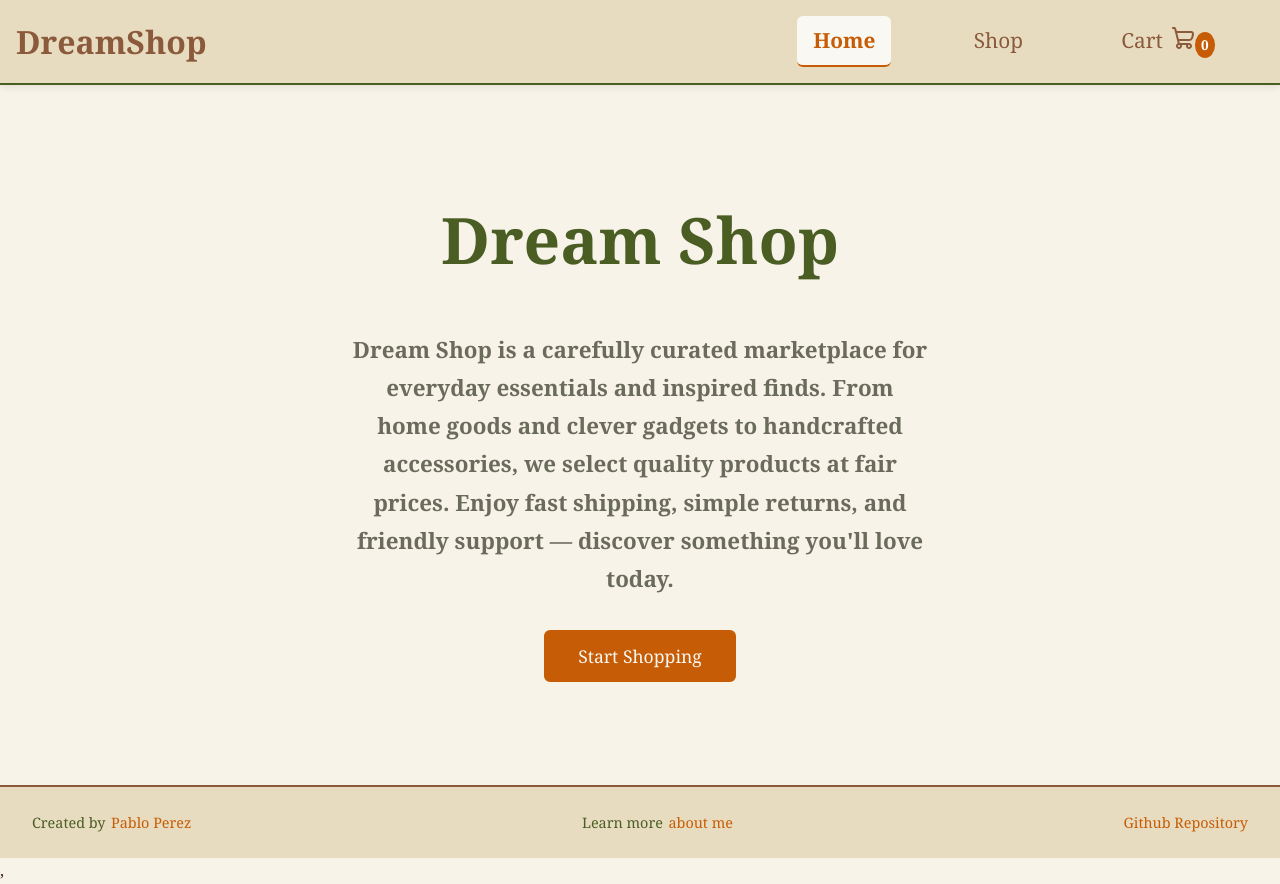
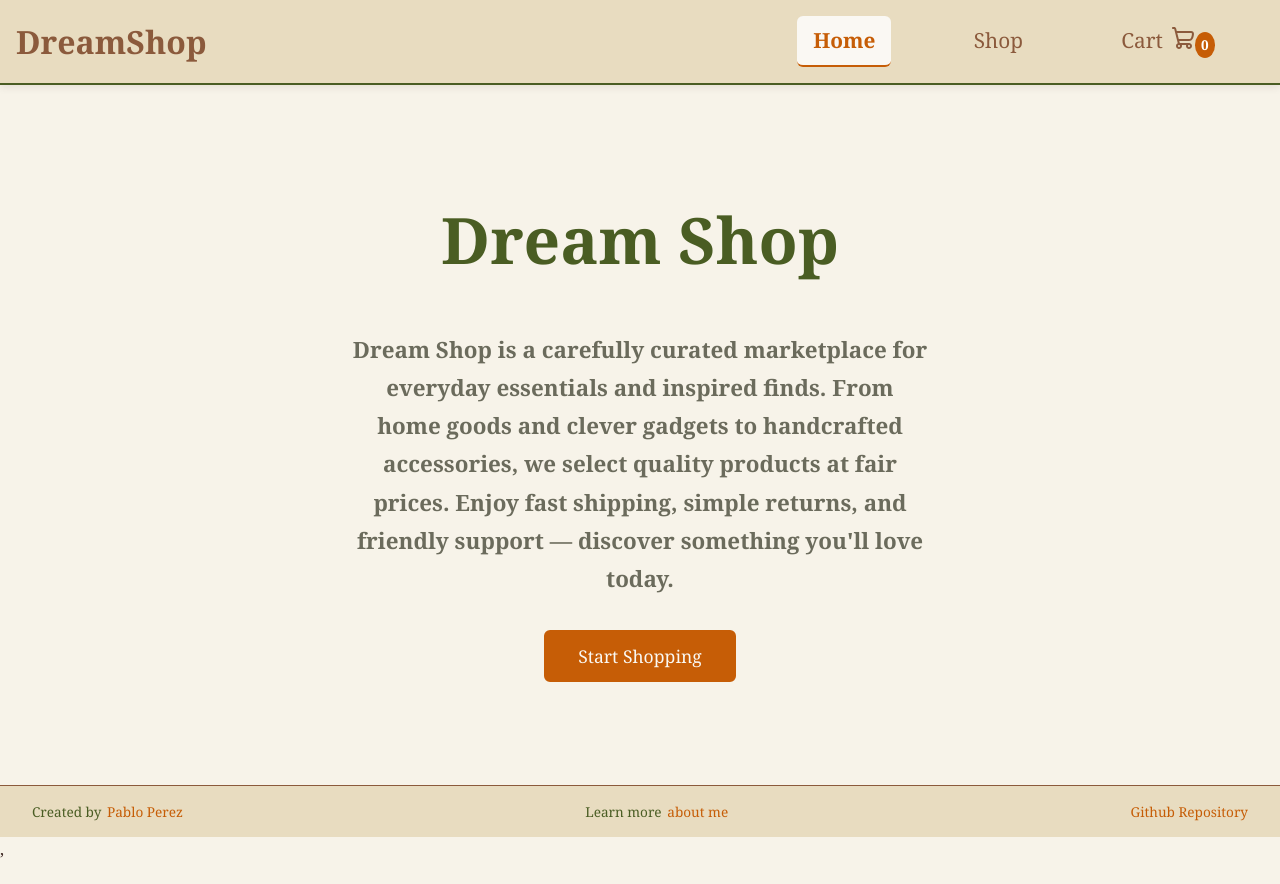
Before and after one commit to yaoming16/TOP-Shopping-Cart, a React (Vite) app: page / in a window 1280 px wide. After the commit the page ends 862 px from the top, so only its background shows below. Built offline with nearby package versions, Linux system fonts and the light colour scheme.

Commit message:
Now footer stays at the bottom of the page. Fixed bug with confirmation modal amounts not updating when adding more than one item at a time.

```diff
--- a/src/components/elements/AddToCart.jsx
+++ b/src/components/elements/AddToCart.jsx
@@ -5,6 +5,7 @@ import ConfirmationToast from "./ConfirmationToast";
 
 function AddToCart({ itemInfo, modalOpen = true }) {
   const [quantity, setQuantity] = useState(1);
+  const [toastAmount, setToastAmount] = useState(1);
   const [showToast, setShowToast] = useState(false);
   const cart = useCart();
 
@@ -18,13 +19,14 @@ function AddToCart({ itemInfo, modalOpen = true }) {
       <ConfirmationToast
         open={showToast}
         setOpen={setShowToast}
-        itemsAmount={quantity}
+        itemsAmount={toastAmount}
         itemName={itemInfo.title}
       />
       <button
         onClick={() => {
           cart.addItem(itemInfo, quantity);
           setShowToast(true);
+          setToastAmount(quantity);
           setQuantity(1);
         }}
       >
--- a/src/styles/elements/footer.module.css
+++ b/src/styles/elements/footer.module.css
@@ -1,17 +1,17 @@
 .footer {
-  background-color: var(--light-sand); /* was var(--deep-forest) */
-  color: var(--deep-forest);           /* darker text for contrast */
-  padding: 1.5rem 1rem;
-  margin-top: auto;
-  border-top: 2px solid var(--warm-brown);
+  /* remove position: fixed / bottom / left / width */
+  background-color: var(--light-sand);
+  color: var(--deep-forest);
+  padding: 0.9rem 1.25rem;
+  border-top: 1px solid var(--warm-brown);
 
   display: flex;
   flex-wrap: wrap;
   align-items: center;
   justify-content: center;
-  gap: 0.75rem 1.5rem;
+  gap: 0.5rem 1.5rem;
   text-align: center;
-  font-size: 0.9rem;
+  font-size: 0.85rem;
 }
 
 .footer p {
@@ -25,10 +25,6 @@
   color: var(--rich-terracotta);
   text-decoration: none;
   font-weight: 500;
-  transition:
-    color 180ms ease,
-    text-decoration-color 180ms ease;
-  text-underline-offset: 0.15em;
 }
 
 .footer a:hover {
@@ -42,10 +38,10 @@
   border-radius: 3px;
 }
 
-/* Thin top separator on very wide screens */
+/* Optional: on wider screens, spread items a bit */
 @media (min-width: 900px) {
   .footer {
+    justify-content: space-between;
     padding-inline: 2rem;
-    justify-content: space-between;
   }
 }
--- a/src/styles/index.css
+++ b/src/styles/index.css
@@ -29,11 +29,28 @@
   --main-bg: var(--warm-cream);
 }
 
+html,
 body {
+  height: 100%;
+}
+
+body {
+  margin: 0;
   font-family: "Georgia", "Times New Roman", serif;
   background-color: var(--warm-cream);
   color: var(--dark-brown);
   line-height: 1.6;
+}
+
+#root {
+  min-height: 100vh;
+  display: flex;
+  flex-direction: column;
+}
+
+/* Make main grow and push footer down */
+main {
+  flex: 1;
 }
 
 h1 {
```
